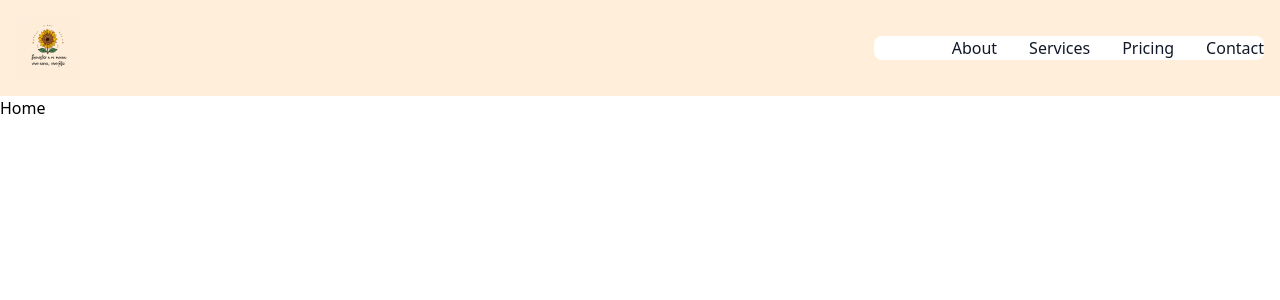
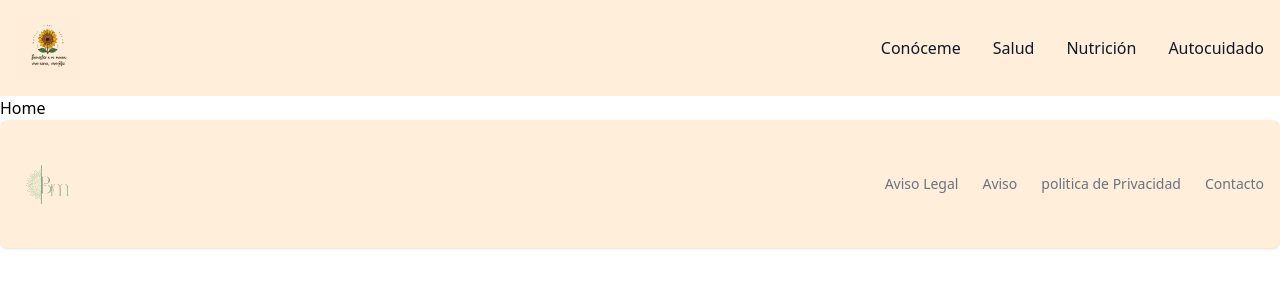
Before and after one commit to Vila71/P_personal_Blog_Frontend, a React (Vite) app: page / in a window 1280 px wide. Shown: the top 300 px of the page. Built offline with nearby package versions, Linux system fonts and the light colour scheme; the HTML template or start-up script is replaced by a standard one.

Commit message:
create footer

```diff
--- /dev/null
+++ b/src/components/molecules/Footer.jsx
@@ -0,0 +1,39 @@
+import React from 'react'
+import { Link } from 'react-router-dom';
+
+const Footer = () => {
+  return (
+
+
+<footer class="bg-beis rounded-lg shadow dark:bg-gray-900 ">
+    <div class="w-full max-w-screen-xl mx-auto p-4 md:py-8">
+        <div class="sm:flex sm:items-center sm:justify-between">
+            <a href="https://flowbite.com/" class="flex items-center mb-4 sm:mb-0 space-x-3 rtl:space-x-reverse">
+                <img src="src\assets\images\B(1) 1.png" class="h-16" alt="Flowbite Logo" />
+
+            </a>
+            <ul class="flex flex-wrap items-center mb-6 text-sm font-medium text-gray-500 sm:mb-0 dark:text-gray-400">
+                <li>
+                    <a href="#" class="hover:underline me-4 md:me-6">Aviso Legal</a>
+                </li>
+                <li>
+                    <a href="#" class="hover:underline me-4 md:me-6">Aviso</a>
+                </li>
+                <li>
+                    <a href="#" class="hover:underline me-4 md:me-6">politica de Privacidad</a>
+                </li>
+                <li>
+                    <a href="#" class="hover:underline">Contacto</a>
+                </li>
+            </ul>
+        </div>
+
+
+    </div>
+</footer>
+
+
+  )
+}
+
+export default Footer
--- a/src/components/molecules/Navbar.jsx
+++ b/src/components/molecules/Navbar.jsx
@@ -20,21 +20,19 @@ const Navbar = () => {
         </svg>
     </button>
     <div class="hidden w-full md:block md:w-auto" id="navbar-default">
-      <ul class="font-medium flex flex-col p-4 md:p-0 mt-4 border border-gray-100 rounded-lg bg-gray-50 md:flex-row md:space-x-8 rtl:space-x-reverse md:mt-0 md:border-0 md:bg-white dark:bg-gray-800 md:dark:bg-gray-900 dark:border-gray-700">
+      <ul class="font-medium flex flex-col p-4 md:p-0 mt-4 border border-gray-100 rounded-lg bg-gray-50 md:flex-row md:space-x-8 rtl:space-x-reverse md:mt-0 md:border-0 md:bg-beis dark:bg-gray-800 md:dark:bg-gray-900 dark:border-gray-700">
+
         <li>
-          <a href="#" class="block py-2 px-3 text-white bg-blue-700 rounded md:bg-transparent md:text-blue-700 md:p-0 dark:text-white md:dark:text-blue-500" aria-current="page">Home</a>
+          <a href="#" class="block py-2 px-3 text-gray-900 rounded hover:bg-gray-100 md:hover:bg-transparent md:border-0 md:hover:text-blue-700 md:p-0 dark:text-white md:dark:hover:text-blue-500 dark:hover:bg-gray-700 dark:hover:text-white md:dark:hover:bg-transparent">Conóceme</a>
         </li>
         <li>
-          <a href="#" class="block py-2 px-3 text-gray-900 rounded hover:bg-gray-100 md:hover:bg-transparent md:border-0 md:hover:text-blue-700 md:p-0 dark:text-white md:dark:hover:text-blue-500 dark:hover:bg-gray-700 dark:hover:text-white md:dark:hover:bg-transparent">About</a>
+          <a href="#" class="block py-2 px-3 text-gray-900 rounded hover:bg-gray-100 md:hover:bg-transparent md:border-0 md:hover:text-blue-700 md:p-0 dark:text-white md:dark:hover:text-blue-500 dark:hover:bg-gray-700 dark:hover:text-white md:dark:hover:bg-transparent">Salud</a>
         </li>
         <li>
-          <a href="#" class="block py-2 px-3 text-gray-900 rounded hover:bg-gray-100 md:hover:bg-transparent md:border-0 md:hover:text-blue-700 md:p-0 dark:text-white md:dark:hover:text-blue-500 dark:hover:bg-gray-700 dark:hover:text-white md:dark:hover:bg-transparent">Services</a>
+          <a href="#" class="block py-2 px-3 text-gray-900 rounded hover:bg-gray-100 md:hover:bg-transparent md:border-0 md:hover:text-blue-700 md:p-0 dark:text-white md:dark:hover:text-blue-500 dark:hover:bg-gray-700 dark:hover:text-white md:dark:hover:bg-transparent">Nutrición</a>
         </li>
         <li>
-          <a href="#" class="block py-2 px-3 text-gray-900 rounded hover:bg-gray-100 md:hover:bg-transparent md:border-0 md:hover:text-blue-700 md:p-0 dark:text-white md:dark:hover:text-blue-500 dark:hover:bg-gray-700 dark:hover:text-white md:dark:hover:bg-transparent">Pricing</a>
-        </li>
-        <li>
-          <a href="#" class="block py-2 px-3 text-gray-900 rounded hover:bg-gray-100 md:hover:bg-transparent md:border-0 md:hover:text-blue-700 md:p-0 dark:text-white md:dark:hover:text-blue-500 dark:hover:bg-gray-700 dark:hover:text-white md:dark:hover:bg-transparent">Contact</a>
+          <a href="#" class="block py-2 px-3 text-gray-900 rounded hover:bg-gray-100 md:hover:bg-transparent md:border-0 md:hover:text-blue-700 md:p-0 dark:text-white md:dark:hover:text-blue-500 dark:hover:bg-gray-700 dark:hover:text-white md:dark:hover:bg-transparent">Autocuidado</a>
         </li>
       </ul>
     </div>
--- a/src/components/views/Home.jsx
+++ b/src/components/views/Home.jsx
@@ -1,11 +1,13 @@
 import React from 'react'
 import Navbar from '../molecules/Navbar'
+import Footer from '../molecules/Footer'
 
 const Home = () => {
   return (
     <>
     <Navbar></Navbar>
     <div>Home</div>
+    <Footer></Footer>
     </>
   )
 }
```
Also changed, not shown: src/assets/images/B(1) 1.png (added).
